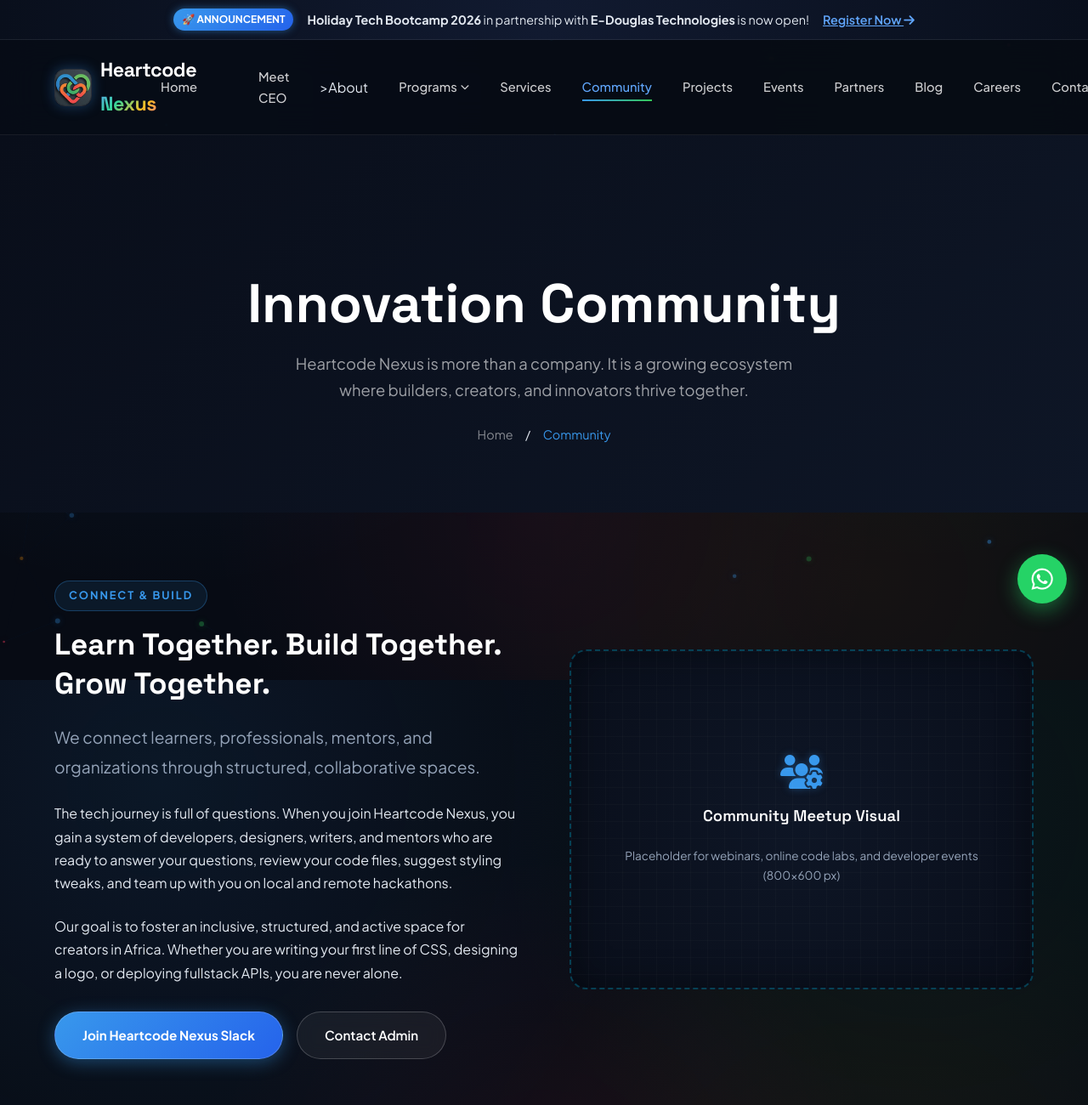
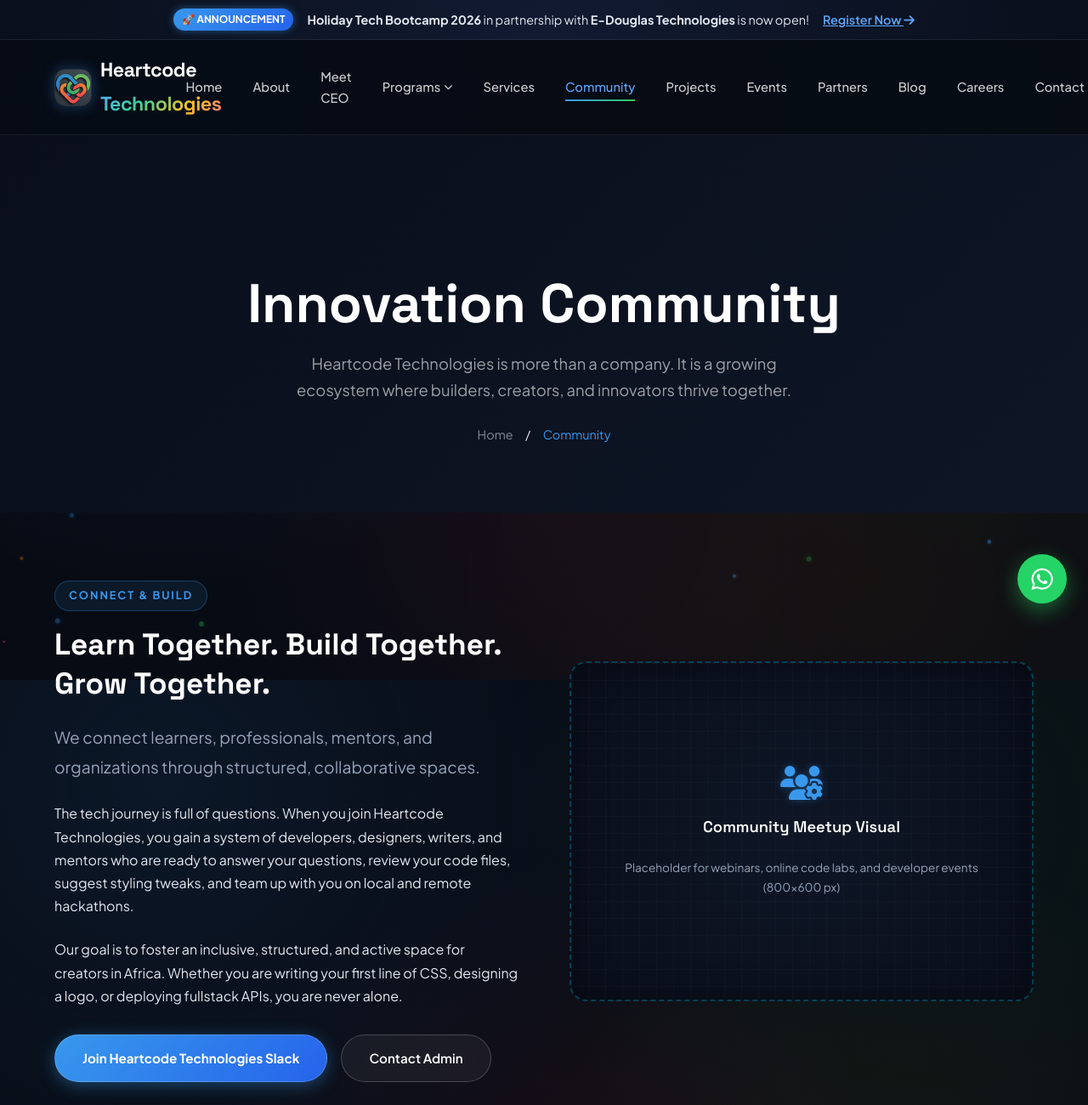
Before and after one commit to heartcode2010/Heartcodenexus, a plain HTML site: page community.html in a window 1280 px wide. Shown: the top 1300 px of the page at 85% size. Drawn offline with Linux system fonts and the light colour scheme.

Commit message:
Rebrand community.html for Heartcode Technologies

```diff
--- a/community.html
+++ b/community.html
@@ -4,10 +4,10 @@
 <head>
   <meta charset="UTF-8">
   <meta name="viewport" content="width=device-width, initial-scale=1.0">
-  <meta name="description" content="Community at Heartcode Nexus — Learn together, build together, and grow together in Africa's most active tech ecosystem.">
-  <meta name="keywords" content="Heartcode Nexus community, developer network, student community, open source, mentorship, build projects, collaborate">
-  <meta name="author" content="Heartcode Nexus">
-  <title>Community — Heartcode Nexus</title>
+  <meta name="description" content="Community at Heartcode Technologies — Learn together, build together, and grow together in Africa's most active tech ecosystem.">
+  <meta name="keywords" content="Heartcode Technologies community, developer network, student community, open source, mentorship, build projects, collaborate">
+  <meta name="author" content="Heartcode Technologies">
+  <title>Community — Heartcode Technologies</title>
   <link rel="shortcut icon" href="./assets/img/favicon.png">
   <link rel="stylesheet" href="./assets/css/style.css">
   <link rel="stylesheet" href="https://cdnjs.cloudflare.com/ajax/libs/font-awesome/6.5.0/css/all.min.css">
@@ -34,14 +34,14 @@
     <div class="container">
       <nav class="nav-inner">
         <a href="./index.html" class="logo">
-          <img src="./assets/img/heartcode-icon.png" alt="Heartcode Nexus Logo" class="brand-logo-img">
-          <span class="logo-text">Heartcode <span class="logo-gradient">Nexus</span></span>
+          <img src="./assets/img/heartcode-icon.png" alt="Heartcode Technologies Logo" class="brand-logo-img">
+          <span class="logo-text">Heartcode <span class="logo-gradient">Technologies</span></span>
         </a>
 
         <div class="nav-links" id="navLinks">
           <a href="./index.html">Home</a>
-          <a href="./about.html">
-          <a href="./ceo.html">Meet CEO</a>>About</a>
+          <a href="./about.html">About</a>
+          <a href="./ceo.html">Meet CEO</a>
           <div class="nav-dropdown">
             <a href="#" class="nav-dropdown-toggle">
               Programs <i class="fas fa-chevron-down dropdown-arrow"></i>
@@ -61,7 +61,7 @@
           <a href="./contact.html">Contact</a>
 
           <div class="nav-cta">
-            <a href="./contact.html" class="btn btn-primary btn-sm">Join Nexus</a>
+            <a href="./contact.html" class="btn btn-primary btn-sm">Let's Talk</a>
           </div>
         </div>
 
@@ -78,7 +78,7 @@
   <section class="page-header">
     <div class="container">
       <h1>Innovation Community</h1>
-      <p>Heartcode Nexus is more than a company. It is a growing ecosystem where builders, creators, and innovators thrive together.</p>
+      <p>Heartcode Technologies is more than a company. It is a growing ecosystem where builders, creators, and innovators thrive together.</p>
       <div class="breadcrumb">
         <a href="./index.html">Home</a> &nbsp;/&nbsp; <span>Community</span>
       </div>
@@ -93,11 +93,11 @@
           <span class="section-label">Connect & Build</span>
           <h2 style="font-size: 2.2rem; margin-bottom: 1.5rem; line-height: 1.3;">Learn Together. Build Together. Grow Together.</h2>
           <p class="lead" style="margin-bottom: 1.5rem;">We connect learners, professionals, mentors, and organizations through structured, collaborative spaces.</p>
-          <p style="margin-bottom: 1.5rem;">The tech journey is full of questions. When you join Heartcode Nexus, you gain a system of developers, designers, writers, and mentors who are ready to answer your questions, review your code files, suggest styling tweaks, and team up with you on local and remote hackathons.</p>
+          <p style="margin-bottom: 1.5rem;">The tech journey is full of questions. When you join Heartcode Technologies, you gain a system of developers, designers, writers, and mentors who are ready to answer your questions, review your code files, suggest styling tweaks, and team up with you on local and remote hackathons.</p>
           <p style="margin-bottom: 2rem;">Our goal is to foster an inclusive, structured, and active space for creators in Africa. Whether you are writing your first line of CSS, designing a logo, or deploying fullstack APIs, you are never alone.</p>
 
           <div style="display: flex; gap: 16px;">
-            <a href="./contact.html" class="btn btn-primary">Join Heartcode Nexus Slack</a>
+            <a href="./contact.html" class="btn btn-primary">Join Heartcode Technologies Slack</a>
             <a href="./contact.html" class="btn btn-outline btn-dark">Contact Admin</a>
           </div>
         </div>
@@ -159,9 +159,9 @@
       <div class="cta-content reveal">
         <span class="section-label" style="color:var(--primary-light);">Ready to Build?</span>
         <h2>Ready to Build the Future?</h2>
-        <p>Whether you're beginning your technology journey, looking to collaborate, or seeking innovative digital solutions, Heartcode Nexus is here to help you take the next step. Join our growing community today.</p>
+        <p>Whether you're beginning your technology journey, looking to collaborate, or seeking innovative digital solutions, Heartcode Technologies is here to help you take the next step. Join our growing community today.</p>
         <div style="display: flex; gap: 16px; margin-top: 2rem; flex-wrap: wrap;">
-          <a href="./contact.html" class="btn btn-primary btn-lg">Join Nexus</a>
+          <a href="./contact.html" class="btn btn-primary btn-lg">Let's Talk</a>
           <a href="./partners.html" class="btn btn-outline btn-lg">Become a Partner</a>
         </div>
       </div>
@@ -174,7 +174,7 @@
       <div class="footer-grid">
         <div class="footer-brand">
           <a href="./index.html" class="logo" style="margin-bottom: 1.5rem;">
-            <img src="./assets/img/heartcode-icon.png" alt="Heartcode Nexus Logo" class="brand-logo-img">
+            <img src="./assets/img/heartcode-icon.png" alt="Heartcode Technologies Logo" class="brand-logo-img">
             <span class="logo-text" style="color: var(--white);">Tech<span>Nova</span></span>
           </a>
           <p>Innovating the Digital Future. Empowering the next generation of builders, innovators, and creators in Africa.</p>
@@ -223,7 +223,7 @@
       </div>
 
       <div class="footer-bottom">
-        <p>© 2026 Heartcode Nexus. All rights reserved.</p>
+        <p>© 2026 Heartcode Technologies. All rights reserved.</p>
         <div class="footer-bottom-links">
           <a href="./privacy.html" style="margin-right: 15px;">Privacy Policy</a>
           <a href="./terms.html" style="margin-right: 15px;">Terms of Service</a>
```
